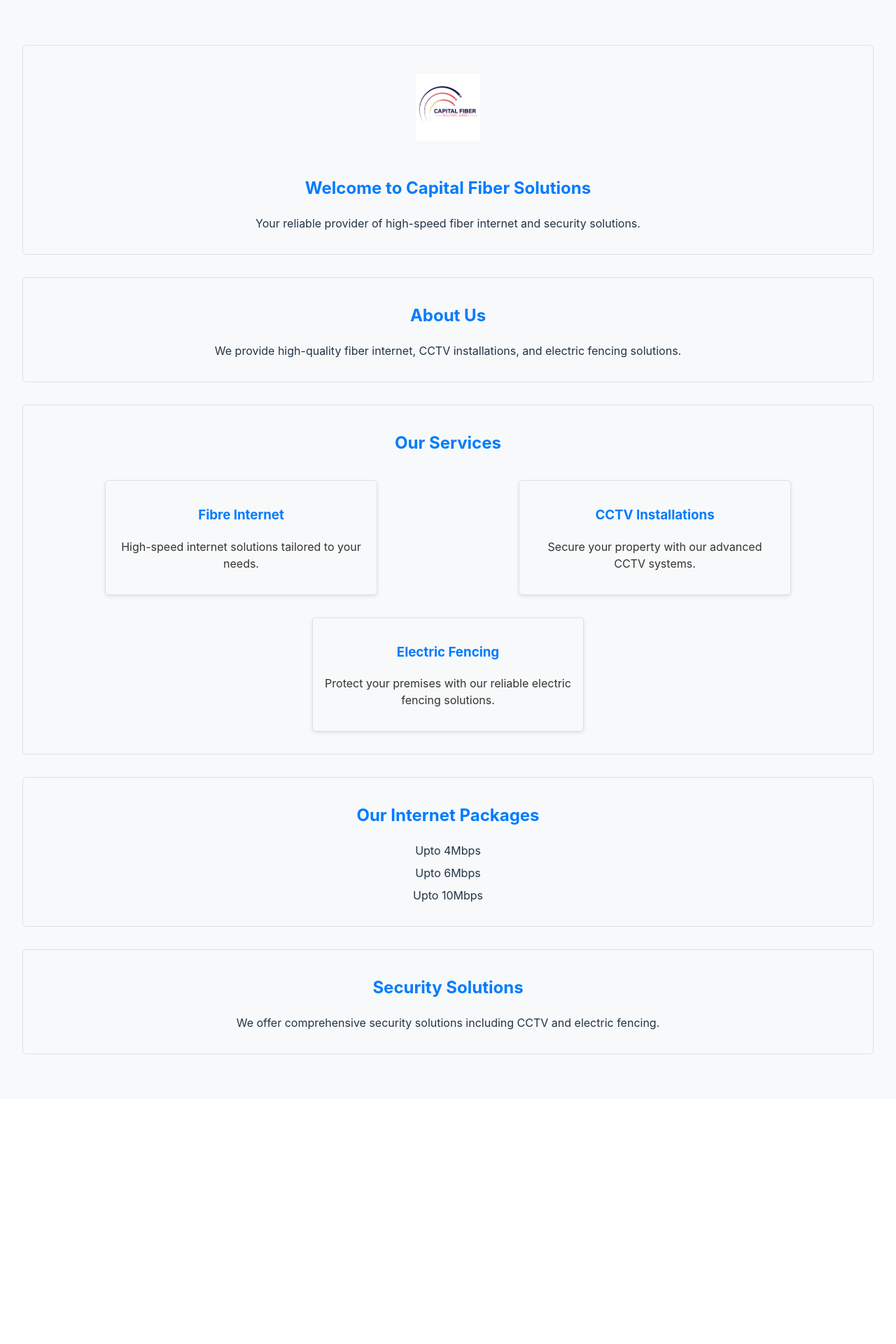
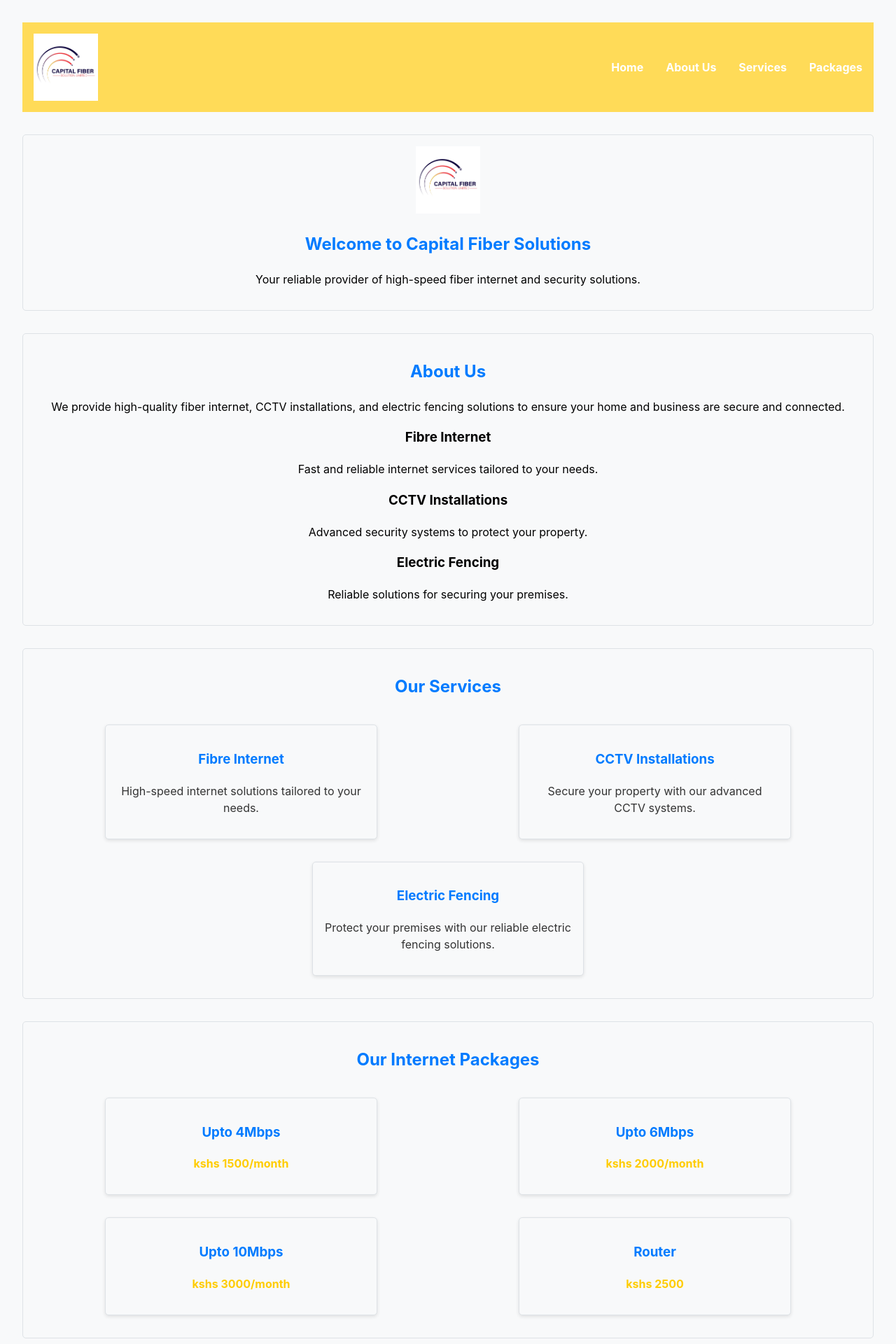
Before and after one commit to yrlnls/capital_fiber_ltd, a React (Vite) app: page / in a window 1280 px wide. Shown: the top 1920 px of the page at 70% size. Before the commit the page ends 1570 px from the top, so only its background shows below. Built offline with nearby package versions, Linux system fonts and the light colour scheme.

Commit message:
added more styling in form of cards

```diff
--- /dev/null
+++ b/src/About.css
@@ -0,0 +1,33 @@
+#about {
+  text-align: center;
+  margin: 2rem 0;
+}
+
+.about-icons {
+  display: flex;
+  justify-content: space-around;
+  flex-wrap: wrap;
+}
+
+.about-icon {
+  background-color: #f8f9fa; /* Light background for icons */
+  border: 1px solid #dee2e6; /* Light border */
+  border-radius: 5px;
+  padding: 1rem;
+  width: 30%; /* Adjust width as needed */
+  margin: 1rem;
+  box-shadow: 0 2px 5px rgba(0, 0, 0, 0.1);
+}
+
+.about-icon h3 {
+  color: #007bff; /* Primary color */
+}
+
+.about-icon p {
+  color: #333; /* Dark text */
+}
+
+.about-icon i {
+  font-size: 2em; /* Adjust icon size */
+  margin-bottom: 0.5rem;
+}
--- a/src/About.jsx
+++ b/src/About.jsx
@@ -4,7 +4,24 @@
   return (
     <section id="about">
       <h2>About Us</h2>
-      <p>We provide high-quality fiber internet, CCTV installations, and electric fencing solutions.</p>
+      <p>We provide high-quality fiber internet, CCTV installations, and electric fencing solutions to ensure your home and business are secure and connected.</p>
+      <div className="about-icons">
+        <div className="about-icon">
+          <i className="icon-fibre-internet"></i>
+          <h3>Fibre Internet</h3>
+          <p>Fast and reliable internet services tailored to your needs.</p>
+        </div>
+        <div className="about-icon">
+          <i className="icon-cctv"></i>
+          <h3>CCTV Installations</h3>
+          <p>Advanced security systems to protect your property.</p>
+        </div>
+        <div className="about-icon">
+          <i className="icon-electric-fencing"></i>
+          <h3>Electric Fencing</h3>
+          <p>Reliable solutions for securing your premises.</p>
+        </div>
+      </div>
     </section>
   );
 }
--- a/src/App.css
+++ b/src/App.css
@@ -1,16 +1,17 @@
+body {
+  color: black; /* Set default text color to black */
+}
+
+/* Existing styles */
 #root {
   max-width: 1280px;
   margin: 0 auto;
   padding: 2rem;
   text-align: center;
-  background-color:  #f8f9fa; /* Light background */
+  background-color: #f8f9fa; /* Light background */
 }
 
-header {
-  background-color: #007bff; /* Primary color */
-  color: white;
-  padding: 1rem;
-}
+
 
 h1 {
   margin: 0;
@@ -36,7 +37,30 @@
   margin: 0.5rem 0;
 }
 
+header {
+  display: flex;
+  align-items: center;
+  justify-content: space-between;
+  background-color: #ffdb58; /* Light background */
+  padding: 1rem;
+}
+
 .logo {
   height: 6em; /* Adjust height as needed */
-  padding: 1.5em; /* Adjust padding as needed */
 }
+
+nav ul {
+  list-style-type: none;
+  display: flex;
+  gap: 2rem; /* Space between nav items */
+}
+
+nav a {
+  text-decoration: none;
+  color: white; /* Change to white for visibility */
+  font-weight: bold;
+}
+
+nav a:hover {
+  color: #007bff; /* Change color on hover */
+}
--- a/src/App.jsx
+++ b/src/App.jsx
@@ -1,19 +1,28 @@
 import React from 'react';
-import Services from './Services'; // Importing Services component
 import './App.css';
 import Home from './Home';
 import About from './About';
-// import Services from './Services';
+import Services from './Services';
 import Packages from './Packages';
 import Security from './Security';
 
 function App() {
   return (
     <>
+      <header>
+        <img src="/CapitalLogo1.jpeg" alt="Capital Fiber Solutions Logo" className="logo" />
+        <nav>
+          <ul>
+            <li><a href="#home">Home</a></li>
+            <li><a href="#about">About Us</a></li>
+            <li><a href="#services">Services</a></li>
+            <li><a href="#packages">Packages</a></li>
+          </ul>
+        </nav>
+      </header>
       <Home />
       <About />
-      <Services /> {/* Including Services component */}
-      {/* <Services /> */}
+      <Services />
       <Packages />
       <Security />
     </>
--- /dev/null
+++ b/src/Packages.css
@@ -0,0 +1,29 @@
+#packages {
+  text-align: center;
+  margin: 2rem 0;
+}
+
+.package-cards {
+  display: flex;
+  justify-content: space-around;
+  flex-wrap: wrap;
+}
+
+.package-card {
+  background-color: #f8f9fa; /* Light background for cards */
+  border: 1px solid #dee2e6; /* Light border */
+  border-radius: 5px;
+  padding: 1rem;
+  width: 30%; /* Adjust width as needed */
+  margin: 1rem;
+  box-shadow: 0 2px 5px rgba(0, 0, 0, 0.1);
+}
+
+.package-card h3 {
+  color: #007bff; /* Primary color */
+}
+
+.package-card p {
+  color: #ffcc00; /* Yellow text for pricing */
+  font-weight: bold;
+}
--- a/src/Packages.jsx
+++ b/src/Packages.jsx
@@ -1,14 +1,28 @@
 import React from 'react';
+import './Packages.css'; // Create a separate CSS file for packages
 
 function Packages() {
   return (
     <section id="packages">
       <h2>Our Internet Packages</h2>
-      <ul>
-        <li>Upto 4Mbps</li>
-        <li>Upto 6Mbps</li>
-        <li>Upto 10Mbps</li>
-      </ul>
+      <div className="package-cards">
+        <div className="package-card">
+          <h3>Upto 4Mbps</h3>
+          <p>kshs 1500/month</p>
+        </div>
+        <div className="package-card">
+          <h3>Upto 6Mbps</h3>
+          <p>kshs 2000/month</p>
+        </div>
+        <div className="package-card">
+          <h3>Upto 10Mbps</h3>
+          <p>kshs 3000/month</p>
+        </div>
+        <div className="package-card">
+          <h3>Router</h3>
+          <p>kshs 2500</p>
+        </div>
+      </div>
     </section>
   );
 }
```
